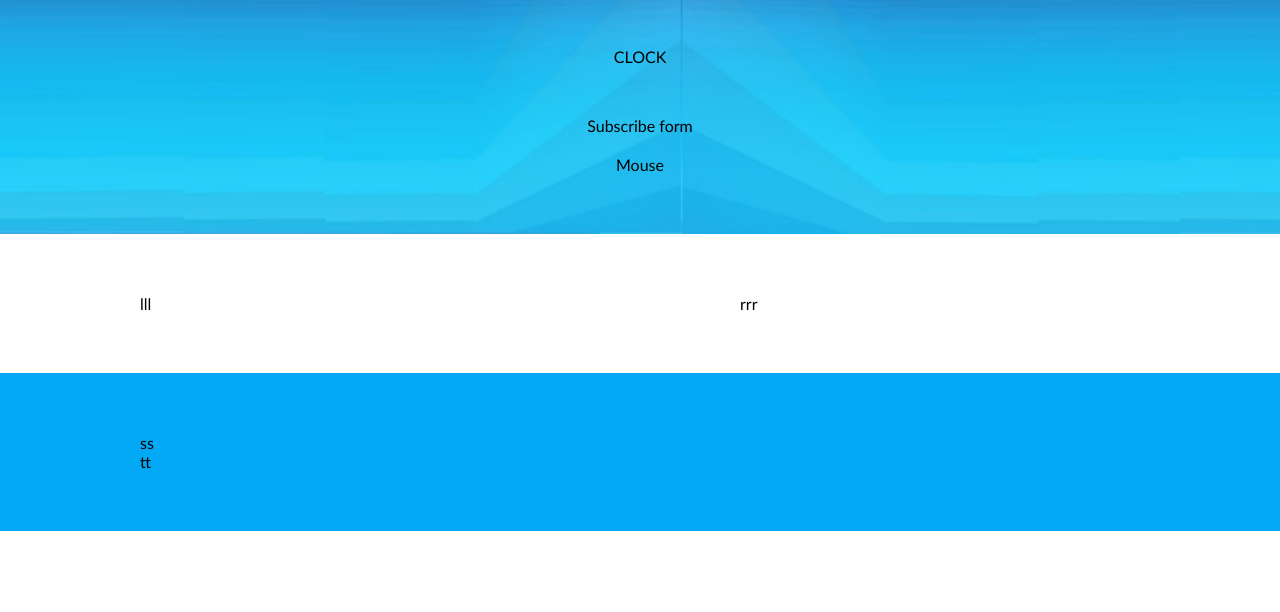
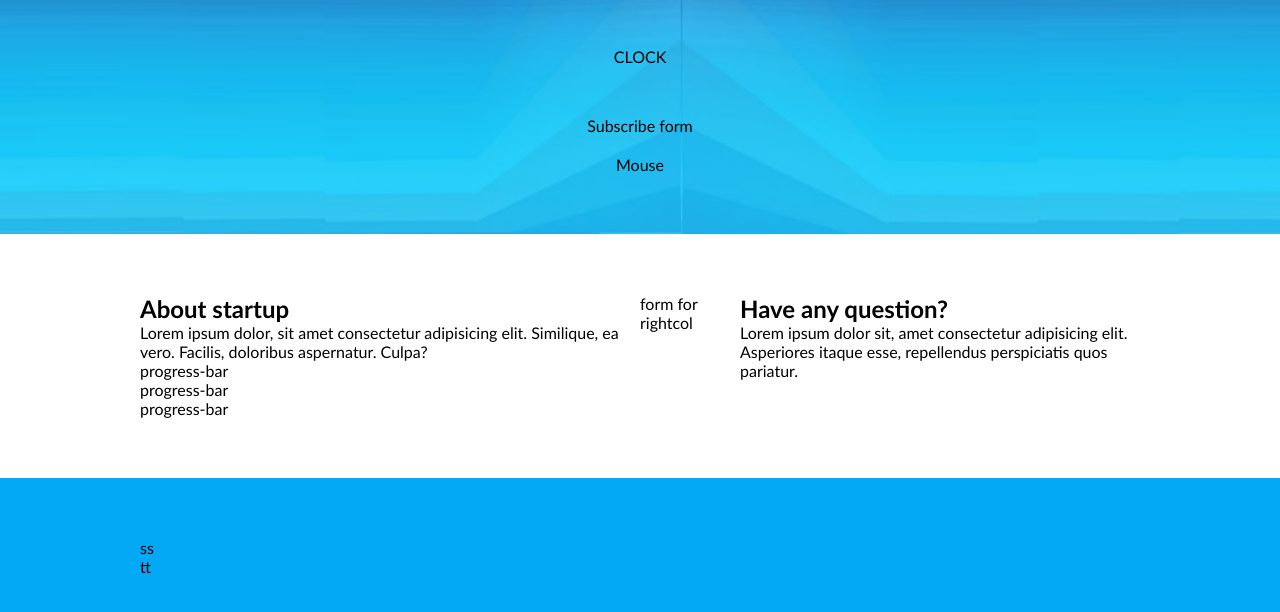
Before and after one commit to SkajaQ/5-Coming-soon, a plain HTML site: page index.html in a window 1280 px wide. Shown: the part 298-910 px from the top of the page. Before the commit the page ends 829 px from the top, so only its background shows below. Drawn offline with Linux system fonts and the light colour scheme.

Commit message:
Main section

```diff
--- a/css/form.css
+++ b/css/form.css
@@ -1,4 +1,4 @@
-form {
+.hero-row > .form {
     display: inline-block;
     width: 90%;
     margin-left: 5%;
--- a/css/main.css
+++ b/css/main.css
@@ -129,3 +129,11 @@
         margin-left: 0;
         }
 }
+
+.col-title {
+
+}
+
+.description {
+
+}
--- a/css/progress-bar.css
+++ b/css/progress-bar.css
@@ -0,0 +1,3 @@
+.progress-bar {
+    width: 100%;
+}
--- a/index.html
+++ b/index.html
@@ -33,9 +33,18 @@
 
     <main class="container">
         <div class="row">
-            <div class="leftcol">lll</div>
-            <div class="rightcol">rrr</div>
-        </div>
+            <div class="leftcol">
+                <h2 class="col-title">About startup</h2>
+                <p class="description">Lorem ipsum dolor, sit amet consectetur adipisicing elit. Similique, ea vero. Facilis, doloribus aspernatur. Culpa?</p>
+                <div class="progress-bar">progress-bar</div>
+                <div class="progress-bar">progress-bar</div>
+                <div class="progress-bar">progress-bar</div>
+            </div>
+            <div class="rightcol">
+                <h2 class="col-title">Have any question?</h2>
+                <p class="description">Lorem ipsum dolor sit, amet consectetur adipisicing elit. Asperiores itaque esse, repellendus perspiciatis quos pariatur.</p></div>
+                <div>form for rightcol</div>
+            </div>
     </main>
 
     <footer class="container bg-blue">
```
